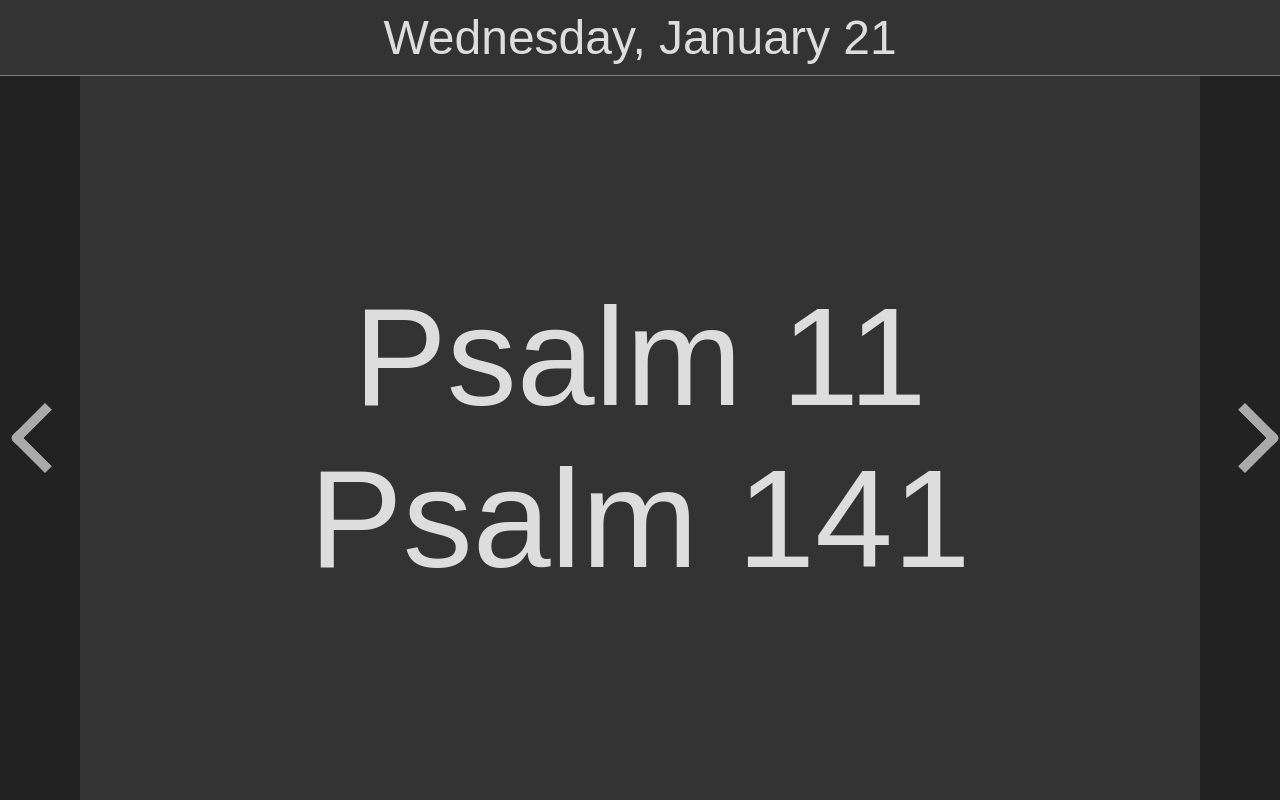
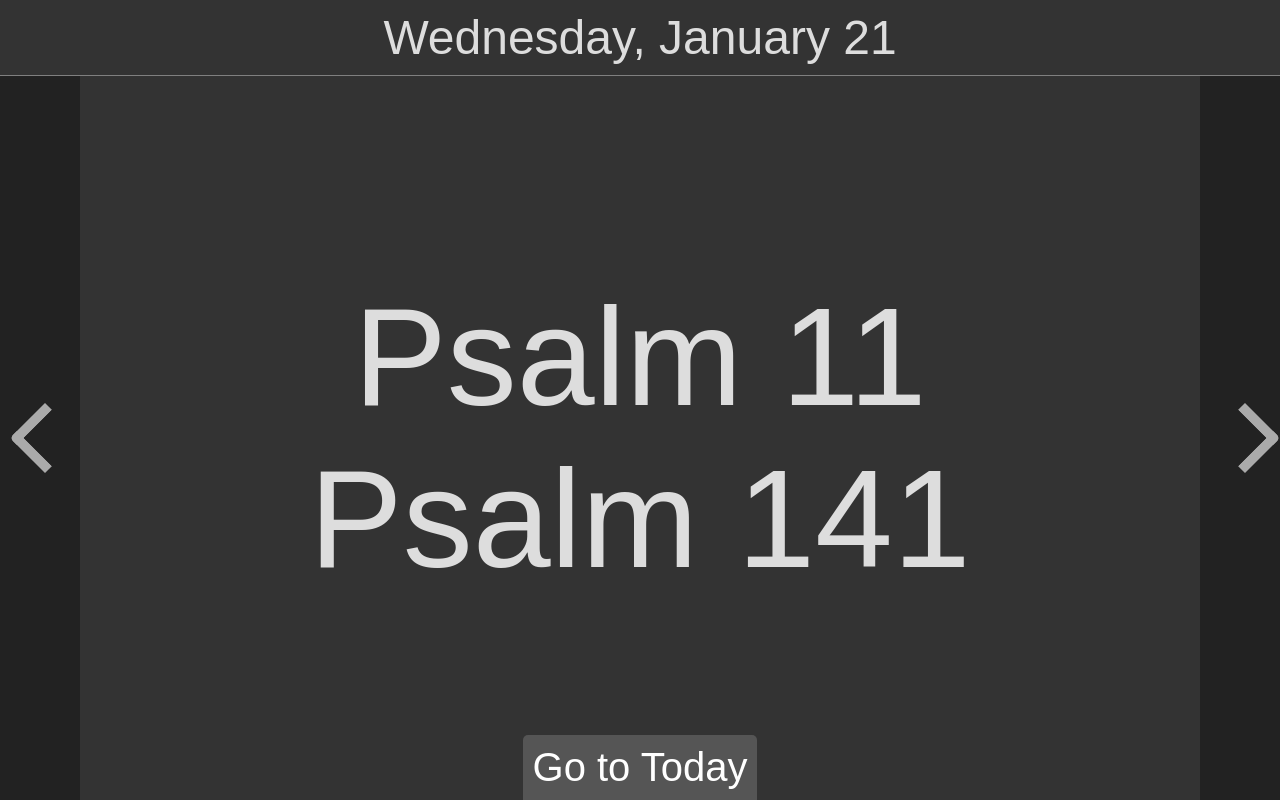
Before and after one commit to fearlessforhim/DailyPsalm, a plain HTML site: page index.html in a window 1280 px wide. Drawn offline with Linux system fonts and the light colour scheme.

Commit message:
Provide 'Go to Today' button

```diff
--- a/index.html
+++ b/index.html
@@ -33,6 +33,14 @@
             <div class="caret right-caret"></div>
         </div>
     </div>
+    <div class="quick-today-wrap"
+    >
+        <div class="quick-today"
+             onclick="library.goToToday()"
+        >
+            Go to Today
+        </div>
+    </div>
 </div>
 </body>
 <script src="./library.js"></script>
--- a/library.js
+++ b/library.js
@@ -242,5 +242,9 @@ const library = {
     previousDay: () => {
         dataModel.currentDate.setDate(dataModel.currentDate.getDate() - 1);
         library.applyDate();
+    },
+    goToToday: () => {
+        dataModel.currentDate = new Date();
+        library.applyDate();
     }
 };
--- a/psalm.css
+++ b/psalm.css
@@ -129,3 +129,21 @@ html, body {
         border-width: 10px;
     }
 }
+
+.quick-today-wrap {
+    position: absolute;
+    left: 0;
+    right: 0;
+    bottom: 0;
+    text-align: center;
+}
+.quick-today {
+    color: white;
+    font-size: 40px;
+    padding: 10px;
+    cursor: pointer;
+    max-width: max-content;
+    margin: auto;
+    background-color: #555555;
+    border-radius: 5px 5px 0 0;
+}
```
